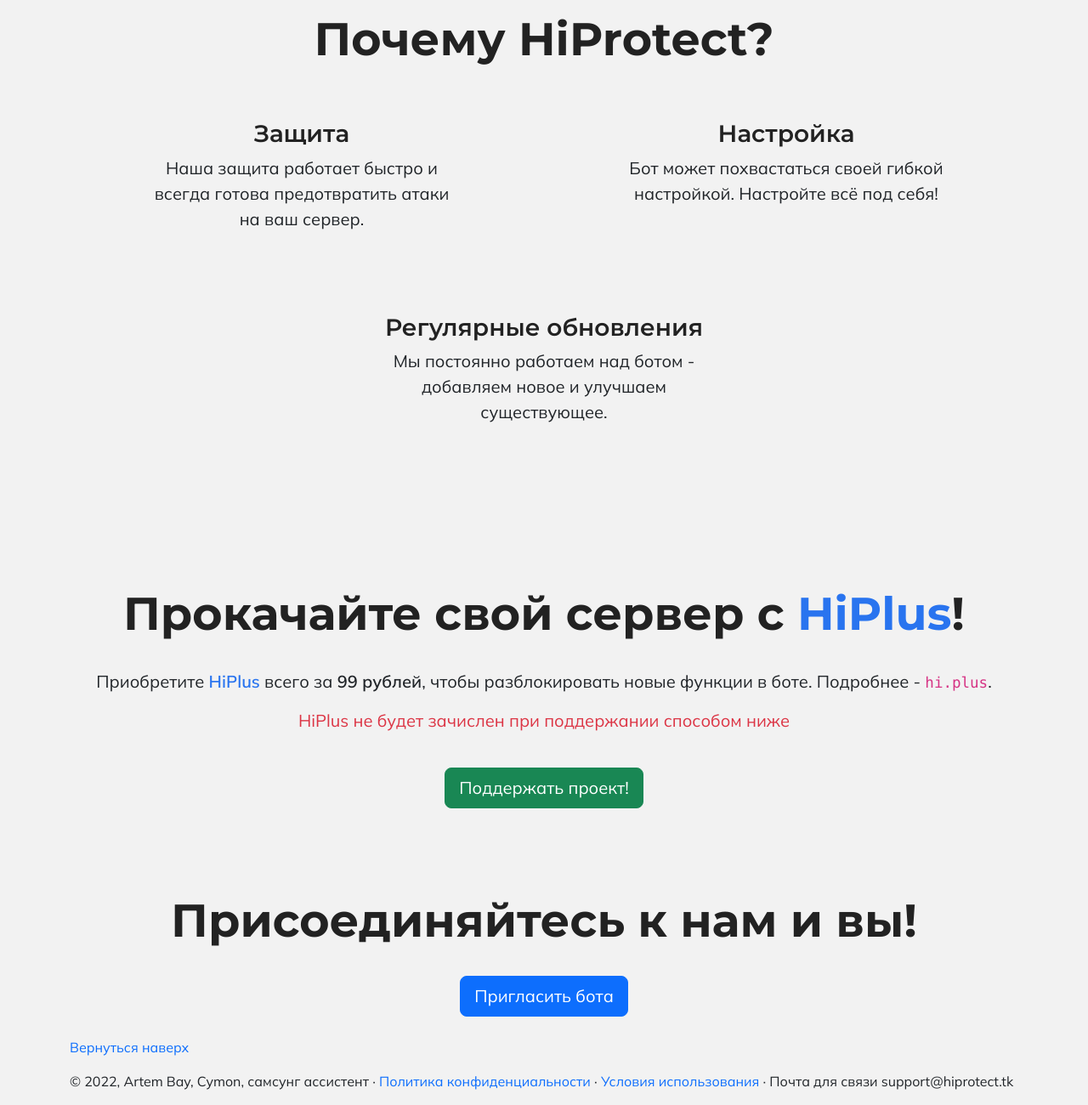
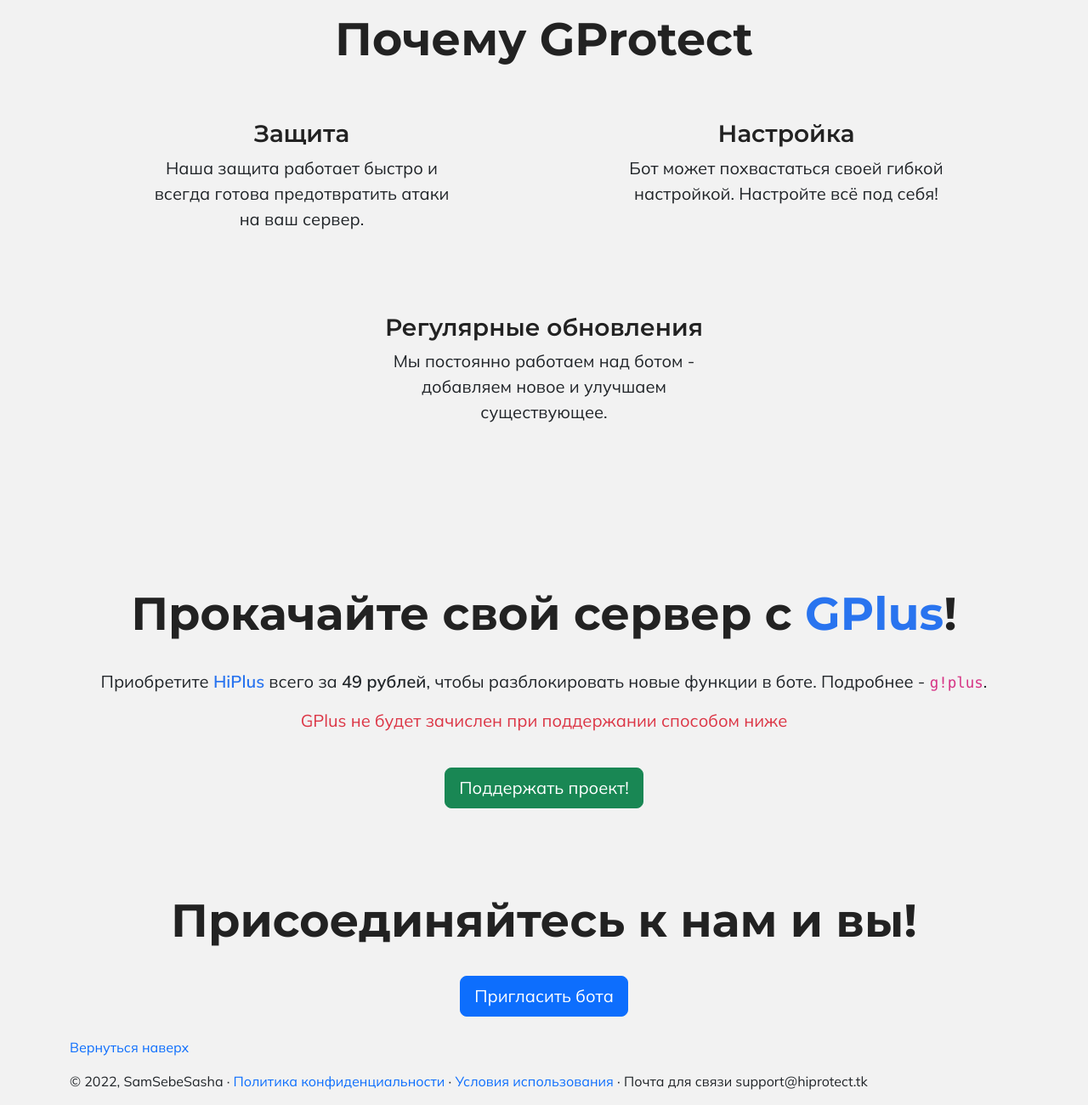
Before and after one commit to Alexandrhithub/gprotect.site, a plain HTML site: page index.html in a window 1280 px wide. Shown: the part 593-1893 px from the top of the page at 85% size. Drawn offline with nearby package versions, Linux system fonts and the light colour scheme.

Commit message:
Update index.html

```diff
--- a/index.html
+++ b/index.html
@@ -1,7 +1,7 @@
 <!DOCTYPE html>
 <html lang="ru-RU">
     <head>
-        <title>HiProtect - позаботьтесь о защите своего Discord сервера</title>
+        <title>GProtect - Защита для вашего DISCORD сервера!</title>
         <meta charset="UTF-8">
         <link rel="stylesheet" href="/static/css/index.css">
         <link rel="shortcut icon" href="/static/img/logo.png" type="image/png">
@@ -11,7 +11,7 @@
         <script src="https://cdn.jsdelivr.net/npm/bootstrap@5.2.0-beta1/dist/js/bootstrap.bundle.min.js" integrity="sha384-pprn3073KE6tl6bjs2QrFaJGz5/SUsLqktiwsUTF55Jfv3qYSDhgCecCxMW52nD2" crossorigin="anonymous"></script>
         <link href="https://cdn.jsdelivr.net/npm/bootstrap@5.2.0-beta1/dist/css/bootstrap.min.css" rel="stylesheet" integrity="sha384-0evHe/X+R7YkIZDRvuzKMRqM+OrBnVFBL6DOitfPri4tjfHxaWutUpFmBp4vmVor" crossorigin="anonymous">
         <meta name="title" content="HiProtect - сильная защита вашего Discord сервера">
-        <meta name="description" content="HiProtect - Discord бот, защищающий серверы от уничтожения. Большой функционал и гибкая настройка не оставят вас равнодушными.">
+        <meta name="description" content="GProtect - Discord бот, защищающий серверы от уничтожения. Большой функционал и гибкая настройка не оставят вас равнодушными.">
         <meta name="keywords" content="hiprotect, хайпротект, защита, discord, дискорд, бот, bot, discord bot, anti nuke, анти краш бот">
         <meta http-equiv="Content-Type" content="text/html; charset=utf-8">
         <meta name="language" content="Russian">
@@ -36,16 +36,13 @@
                     <li class="nav-item">
                     <a class="nav-link" href="https://discord.gg/U4ge8Fup5u" target="_blank">Поддержка</a>
                     </li>
-                    <li class="nav-item">
-                    <a class="nav-link disabled" href="https://www.youtube.com/watch?v=dQw4w9WgXcQ">Панель управления (скоро)</a>
-                    </li>
                 </ul>
                 </div>
             </div>
         </nav>
         <div class="jumbotron gradient title">
             <h1 class="display-4">Хотите защитить сервер от краша?</h1>
-            <p class="lead">Доверьте эту задачу <b>HiProtect</b>!</p>
+            <p class="lead">Доверьте эту задачу <b>GProtect</b>!</p>
             <br>
             <p class="lead">
               <a class="btn btn-primary btn-lg" href="https://discord.com/oauth2/authorize?client_id=740540209896095864&scope=bot%20applications.commands&permissions=8" role="button" target="_blank">Пригласить бота</a>
@@ -55,7 +52,7 @@
 
         <br>
         <div class="container block2">
-            <h1>Почему HiProtect?</h1>
+            <h1>Почему GProtect</h1>
             <br>
             <div class="row">
                 <div class="card2 col-lg-4">
@@ -74,10 +71,10 @@
         </div>
         <br>
         <div class="container block2">
-            <h1>Прокачайте свой сервер с <span class="select">HiPlus</span>!</h1>
+            <h1>Прокачайте свой сервер с <span class="select">GPlus</span>!</h1>
             <br>
-            <p>Приобретите <b class="select">HiPlus</b> всего за <b>99 рублей</b>, чтобы разблокировать новые функции в боте. Подробнее - <code>hi.plus</code>.</p>
-            <p class="text-danger">HiPlus не будет зачислен при поддержании способом ниже</p>
+            <p>Приобретите <b class="select">HiPlus</b> всего за <b>49 рублей</b>, чтобы разблокировать новые функции в боте. Подробнее - <code>g!plus</code>.</p>
+            <p class="text-danger">GPlus не будет зачислен при поддержании способом ниже</p>
             <br>
             <a class="btn btn-success btn-lg" href="https://qiwi.com/payment/form/99999?blocked%5B0%5D=account&amountFraction=0&extra%5B%27account%27%5D=ARTEMBAY&amountInteger=50&blocked%5B0%5D=sum&currency=RUB" role="button" target="_blank">Поддержать проект!</a>
         </div>
@@ -89,7 +86,7 @@
         <br>
         <footer class="container">
             <p class="float-right"><a href="#">Вернуться наверх</a></p>
-            <p>© 2022, Artem Bay, Cymon, самсунг ассистент · <a href="/privacy.html">Политика конфиденциальности</a> · <a href="/terms.html">Условия использования</a> · Почта для связи support@hiprotect.tk</p>
+            <p>© 2022, SamSebeSasha · <a href="/privacy.html">Политика конфиденциальности</a> · <a href="/terms.html">Условия использования</a> · Почта для связи support@hiprotect.tk</p>
         </footer>
     </body>
 </html>
```
